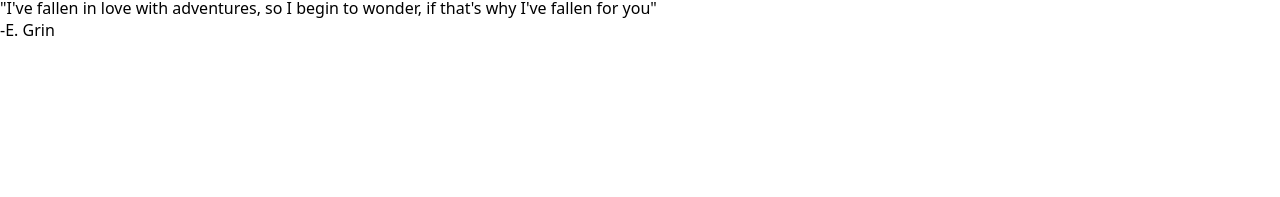
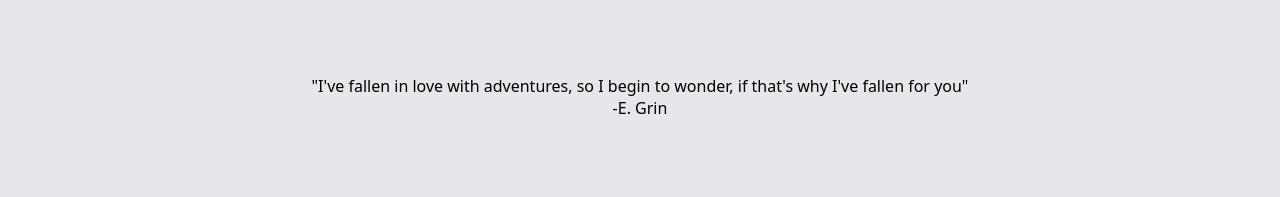
Before and after one commit to alvinalic1/LandingPage, a plain HTML site: page index.html in a window 1280 px wide. Shown: the part 749-946 px from the top of the page. Before the commit the page ends 800 px from the top, so only its background shows below. Drawn offline with Linux system fonts and the light colour scheme.

Commit message:
Style quote

```diff
--- a/style.css
+++ b/style.css
@@ -90,3 +90,21 @@ button{
 .txt{
     width: 210px;
 }
+
+
+
+/* .q-container{
+    display: flex;
+    background-color: #e5e7eb;
+} */
+
+
+.quote{
+
+    display: flex;
+    flex-direction: column;
+    justify-content: center;
+    align-items: center;
+    background-color: #e5e7eb;
+    height: 200px;
+}
```
